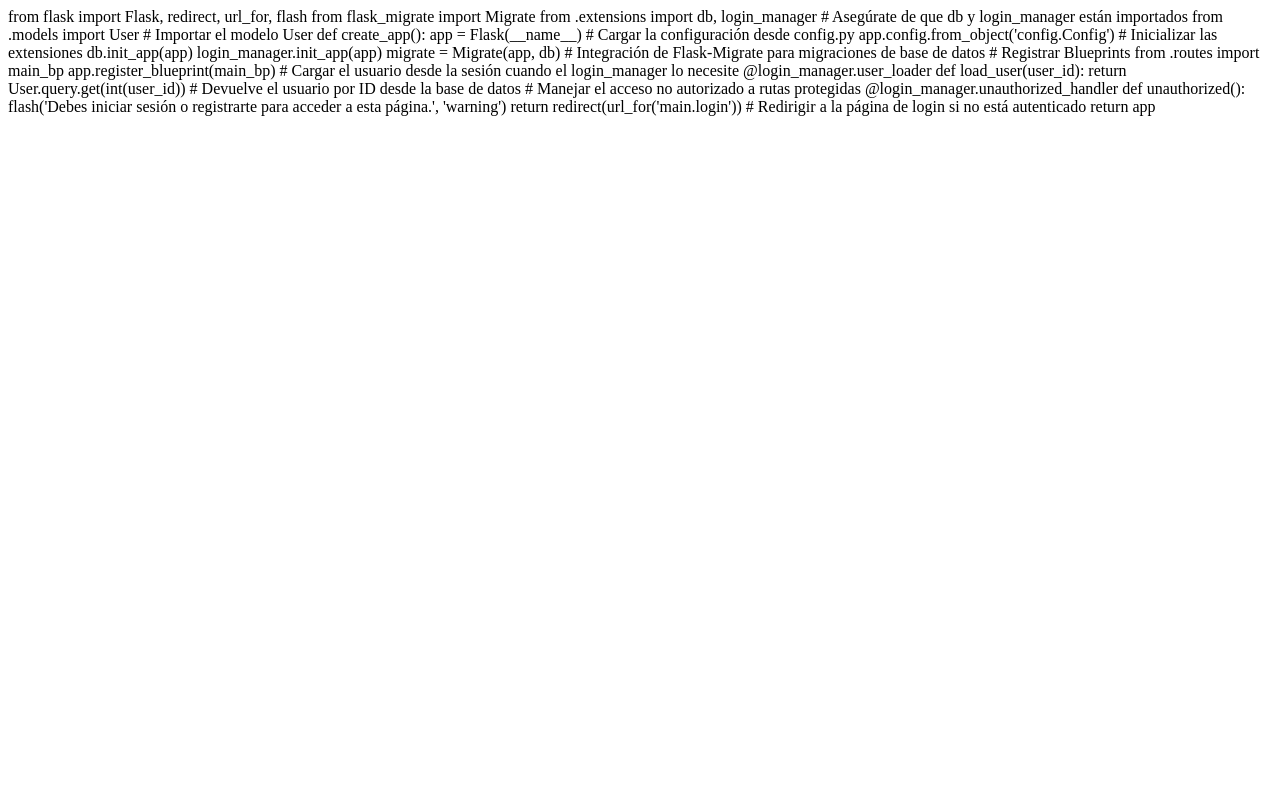
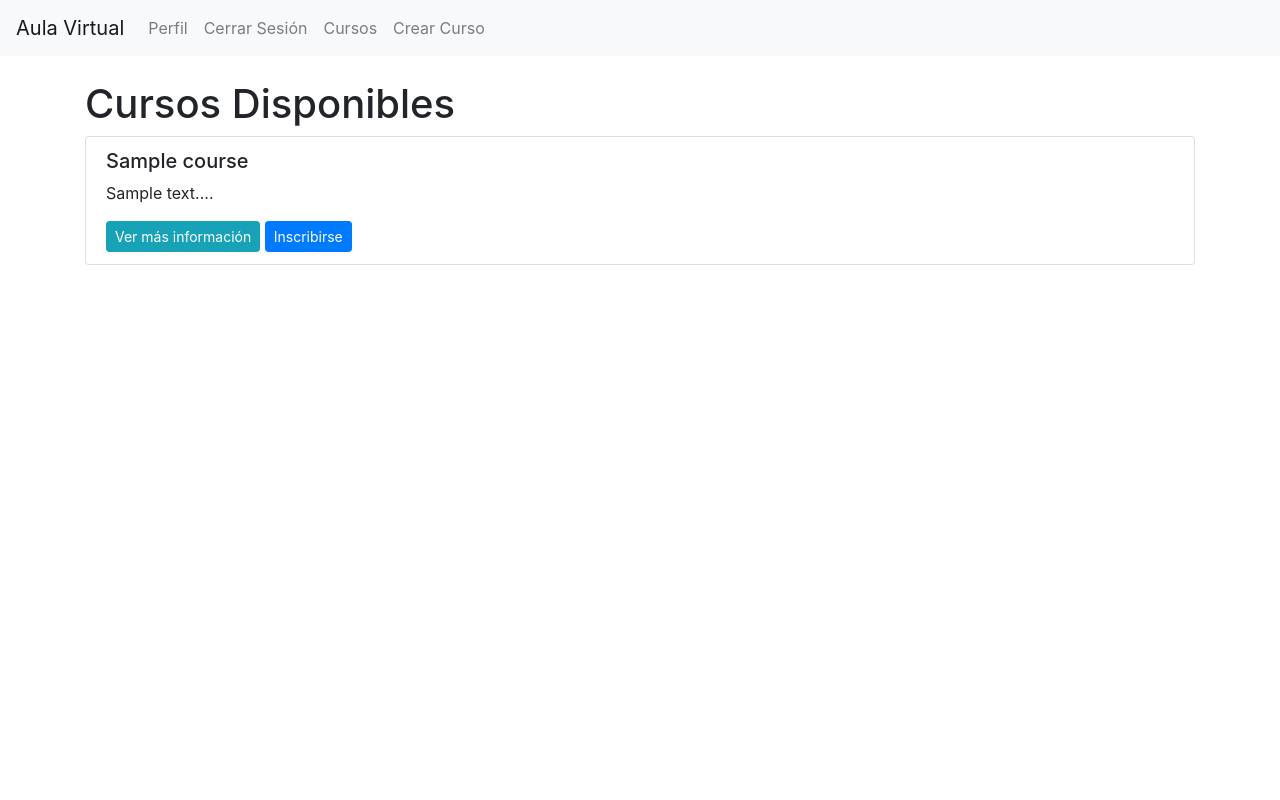
Before and after one commit to GabyCostilla/Aula-Virtual, a Flask app: page /courses in a window 1280 px wide. Run offline with Flask 3, Linux system fonts and the light colour scheme; a user stored in the database is signed in; tables that the repository leaves empty hold one stand-in row (values such as "Sample post"); some libraries are stand-ins or nearby versions.

Commit message:
agregamos mas info en cursos y arreglamos bugs

```diff
--- a/app/templates/courses.html
+++ b/app/templates/courses.html
@@ -1,32 +1,26 @@
-from flask import Flask, redirect, url_for, flash
-from flask_migrate import Migrate
-from .extensions import db, login_manager  # Asegúrate de que db y login_manager están importados
-from .models import User  # Importar el modelo User
+<!-- courses.html -->
+{% extends "base.html" %}
 
-def create_app():
-    app = Flask(__name__)
+{% block title %}Cursos Disponibles{% endblock %}
 
-    # Cargar la configuración desde config.py
-    app.config.from_object('config.Config')
+{% block content %}
+<h1>Cursos Disponibles</h1>
+<div class="list-group">
+    {% for course in courses %}
+        <div class="list-group-item">
+            <h5>{{ course.name }}</h5>
+            <p>{{ course.description[:100] }}... </p> <!-- Muestra una descripción abreviada -->
 
-    # Inicializar las extensiones
-    db.init_app(app)
-    login_manager.init_app(app)
-    migrate = Migrate(app, db)  # Integración de Flask-Migrate para migraciones de base de datos
+            <!-- Botón para ver más información -->
+            <a href="{{ url_for('main.course_detail', course_id=course.id) }}" class="btn btn-info btn-sm">
+                Ver más información
+            </a>
 
-    # Registrar Blueprints
-    from .routes import main_bp
-    app.register_blueprint(main_bp)
-
-    # Cargar el usuario desde la sesión cuando el login_manager lo necesite
-    @login_manager.user_loader
-    def load_user(user_id):
-        return User.query.get(int(user_id))  # Devuelve el usuario por ID desde la base de datos
-
-    # Manejar el acceso no autorizado a rutas protegidas
-    @login_manager.unauthorized_handler
-    def unauthorized():
-        flash('Debes iniciar sesión o registrarte para acceder a esta página.', 'warning')
-        return redirect(url_for('main.login'))  # Redirigir a la página de login si no está autenticado
-
-    return app
+            <!-- Botón para inscribirse -->
+            <form action="{{ url_for('main.enroll', course_id=course.id) }}" method="post" style="display:inline;">
+                <button type="submit" class="btn btn-primary btn-sm">Inscribirse</button>
+            </form>
+        </div>
+    {% endfor %}
+</div>
+{% endblock %}
```
